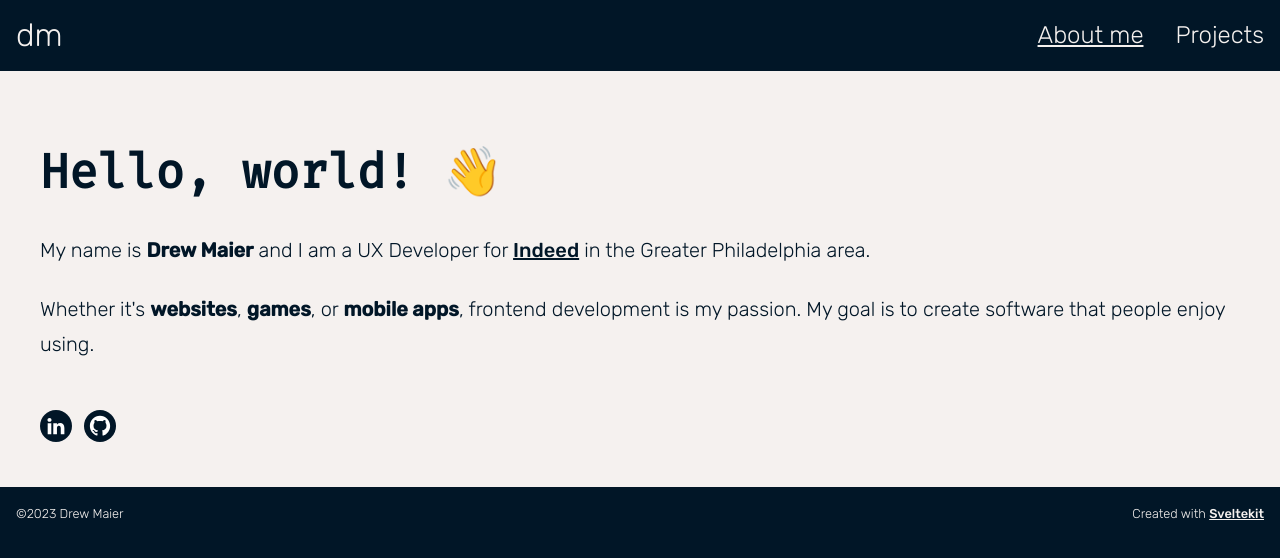
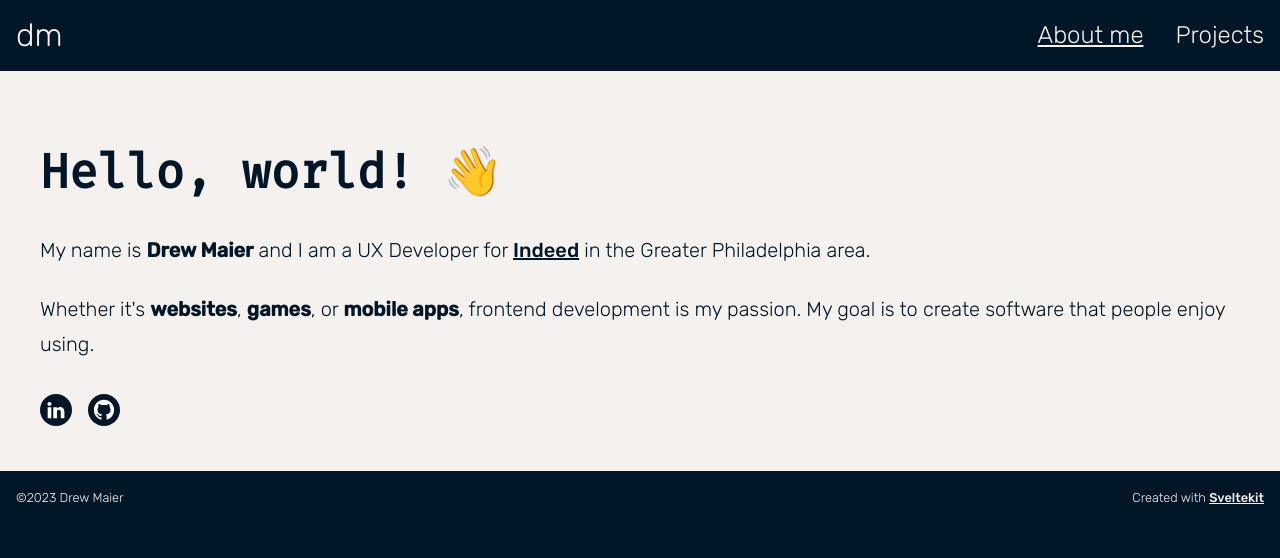
Before and after one commit to drewcmaier/portfolio, a SvelteKit app: page / in a window 1280 px wide. Shown: the top 558 px of the page. Built offline with nearby package versions, Linux system fonts and the light colour scheme.

Commit message:
fix: link hit area

```diff
--- a/src/routes/+page.svelte
+++ b/src/routes/+page.svelte
@@ -48,8 +48,13 @@
 	.contact-links {
 		display: flex;
 		list-style: none;
-		gap: var(--spacing-2);
 		padding: 0;
-		margin-block-start: var(--spacing-6);
+		gap: var(--spacing-3);
+		margin-block-start: var(--spacing-5);
+	}
+
+	.contact-links li {
+		padding: var(--spacing-2);
+		margin: calc(0px - var(--spacing-2));
 	}
 </style>
```
